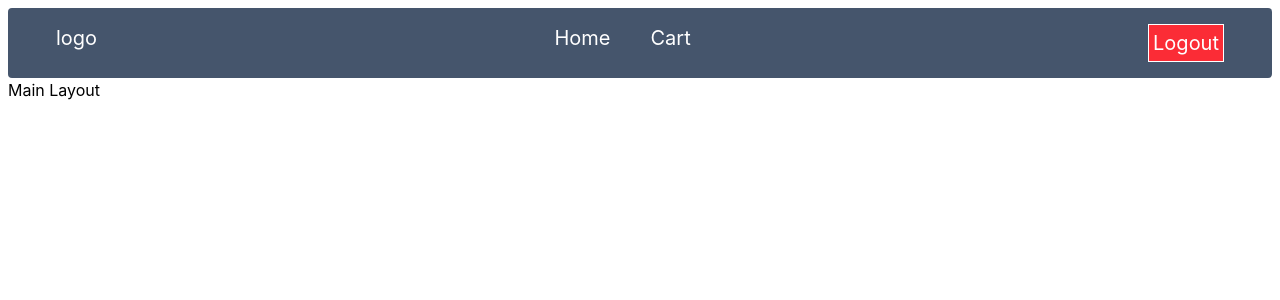
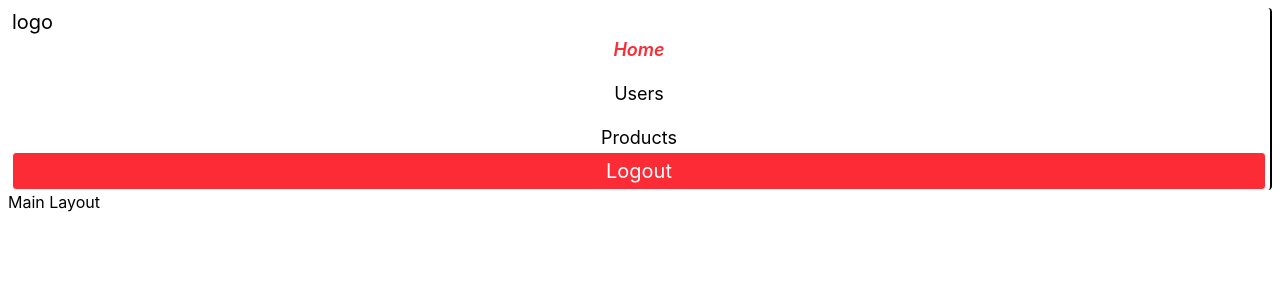
Before and after one commit to dev-Aryan09/Cohort3.0, a React (Vite) app in the folder React/day16-authProject/: page /main in a window 1280 px wide. Shown: the top 300 px of the page. Built offline with nearby package versions, Linux system fonts and the light colour scheme; sample sign-in values are in the browser's storage.

Commit message:
day16: update navbar

```diff
--- a/React/day16-authProject/src/components/Navbar.jsx
+++ b/React/day16-authProject/src/components/Navbar.jsx
@@ -1,5 +1,5 @@
 import React, { useContext } from "react";
-import { useNavigate } from "react-router";
+import { NavLink, useNavigate } from "react-router";
 
 const Navbar = () => {
   const navigate = useNavigate();
@@ -8,15 +8,44 @@ const Navbar = () => {
     navigate("/");
   };
   return (
-    <div className="flex justify-between py-4 px-12 rounded text-xl bg-slate-600 text-white">
+    <div className="flex flex-col justify-between rounded text-xl border-r-2 px-1">
       <div className="cursor-pointer">logo</div>
-      <ul className="flex gap-10">
-        <li className="cursor-pointer">Home</li>
-        <li className="cursor-pointer">Cart</li>
+      <ul className="flex flex-col gap-4 text-center text-lg">
+        <NavLink
+          to="/main"
+          className={({ isActive }) => {
+            return isActive
+              ? "text-red-500 font-semibold italic cursor-pointer"
+              : "cursor-pointer";
+          }}
+          end
+        >
+          Home
+        </NavLink>
+        <NavLink
+          to="/main/users"
+          className={({ isActive }) => {
+            return isActive
+              ? "text-red-500 font-semibold italic cursor-pointer"
+              : "cursor-pointer";
+          }}
+        >
+          Users
+        </NavLink>
+        <NavLink
+          to="/main/products"
+          className={({ isActive }) => {
+            return isActive
+              ? "text-red-500 font-semibold italic cursor-pointer"
+              : "cursor-pointer";
+          }}
+        >
+          Products
+        </NavLink>
       </ul>
       <button
         onClick={handleLogout}
-        className="border p-1 bg-red-500 cursor-pointer"
+        className="border p-1 bg-red-500 rounded text-white cursor-pointer"
       >
         Logout
       </button>
```
